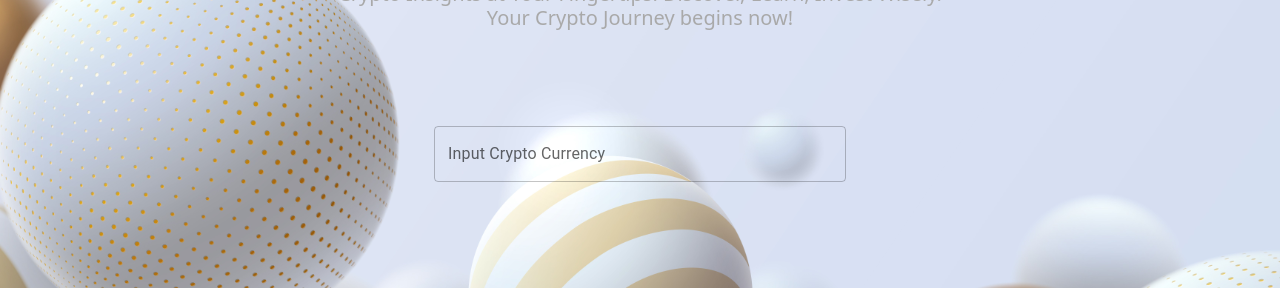
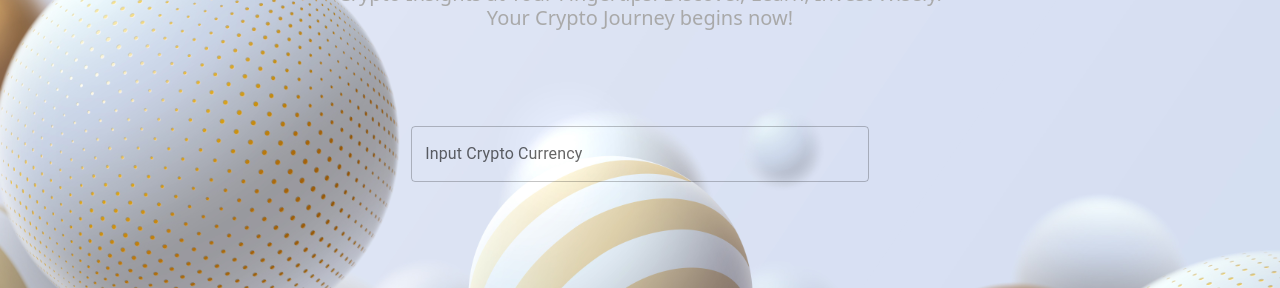
Before and after one commit to JoelCann/Cryptocurrency-Search-Engine, a React (Create React App) app: page / in a window 1280 px wide. Shown: the part 226-514 px from the top of the page. Built offline with nearby package versions, Linux system fonts and the light colour scheme.

Commit message:
corrected results display logic

```diff
--- a/src/App.css
+++ b/src/App.css
@@ -19,8 +19,6 @@
 
 .fgText {
   z-index: 1000;
-
-
 }
 
 
--- a/src/App.js
+++ b/src/App.js
@@ -1,94 +1,86 @@
 import './App.css';
-import React, { useState } from 'react'
-import '../node_modules/bootstrap/dist/css/bootstrap.min.css'
-import axios from 'axios'
-import background from './assets/White_balls.jpg'
+import React, { useState } from 'react';
+import '../node_modules/bootstrap/dist/css/bootstrap.min.css';
+import axios from 'axios';
+import background from './assets/White_balls.jpg';
 import { useOnKeyPress } from './Hooks/useOnKeyPress';
 import HeaderText from './components/HeaderText';
 import SearchBar from './components/SearchBar';
-import ResultsDisplay from './components/ResultsDisplay.js'
-
+import ResultsDisplay from './components/ResultsDisplay.js';
 
 function App() {
 
+  //declaration of states
+  const [pic, setPic] = useState("");
+  const [name, setName] = useState("");
+  const [symb, setSymb] = useState("");
+  const [lynk, setLynk] = useState("");
+  const [dollar, setDollar] = useState("");
+  const [euro, setEuro] = useState("");
+  const [pound, setPound] = useState("");
+  const [desc, setDesc] = useState("");
+  const [isVerified, setIsVerified] = useState(false);
+  const [showResults, setShowResults] = useState(false); // New state variable
 
 
-  const [pic, setPic] = useState("")
-  const [name, setName] = useState("")
-  const [symb, setSymb] = useState("")
-  const [lynk, setLynk] = useState("")
-  const [dollar, setDollar] = useState("")
-  const [euro, setEuro] = useState("")
-  const [pound, setPound] = useState("")
-  const [desc, setDesc] = useState("")
-  const [isVerified, setIsVerified] = useState(false);
-
-
+  //function to get data from public API
   const data_fetch = (crypto) => {
-
     const transCrypto = crypto.toLowerCase();
     console.log(transCrypto);
 
     const url = 'https://api.coingecko.com/api/v3/coins/' + transCrypto;
     axios.get(url)
       .then(result => {
-        console.log(result.data)
-        const resData = result.data
+        console.log(result);
+        const resData = result.data;
 
-        if (crypto === resData.id) {
+        if (transCrypto === resData.id) {
+          setPic(resData.image.large);
+          setName(resData.market_data.name);
+          setSymb(" (" + resData.symbol + ")");
+          setLynk(resData.links.homepage[0]);
+          setDollar("Price in Dollars($): " + resData.market_data.current_price.usd);
+          setEuro("Price in Euros(€): " + resData.market_data.current_price.eur);
+          setPound("Price in Pounds(£): " + resData.market_data.current_price.gbp);
+          setDesc(JSON.stringify(resData.description.en));
 
-          setPic(resData.image.large)
-          setName(resData.market_data.name)
-          setSymb(" (" + resData.symbol + ")")
-          setLynk(resData.links.homepage[0])
-          setDollar("Price in Dollars($): " + resData.market_data.current_price.usd)
-          setEuro("Price in Euros(€): " + resData.market_data.current_price.eur)
-          setPound("Price in Pounds(£): " + resData.market_data.current_price.gbp)
-          setDesc(JSON.stringify(resData.description.en))
-
-          setIsVerified(!isVerified);
+          setIsVerified(true); // Set to true when data is fetched
+          console.log(isVerified);
+          setShowResults(true); // Set to true to trigger rendering of ResultsDisplay
         }
       })
       .catch(err => {
         console.log(err);
 
         if (crypto === "") {
-          alert(`Please input a crypto currency in the search bar`);
+          alert(`Please input a cryptocurrency in the search bar`);
         }
 
         if (err.message === "Request failed with status code 404") {
           alert(`${err.message}
 
-          "${crypto}"  is not a valid Cryptocurrency
+          "${crypto}" is not a valid Cryptocurrency
           Please try again!.`);
         }
 
         if (err.code === "ERR_NETWORK") {
           alert(err.code + "\n Please check your network and try again.");
         }
-
       });
-  }
-
-
-
-
+  };
 
   const markup = { __html: desc };
 
   useOnKeyPress(data_fetch, "Enter");
 
-
   return (
     <React.Fragment>
-      <div className='App' style={{ backgroundImage: `url(${background})`, backgroundRepeat: 'no-repeat', backgroundPosition: 'center center', backgroundAttachment: 'fixed', backgroundSize: "cover", width: "100vw", height: "210vh" }}>
-        <header className="p-5" >
+      <div className='App cointainer-fluid' style={{ backgroundImage: `url(${background})`, backgroundRepeat: 'no-repeat', backgroundPosition: 'center center', backgroundAttachment: 'fixed', backgroundSize: "cover", width: "100vw", height: "210vh" }}>
+        <header className="p-5">
           <HeaderText />
-          <SearchBar
-            btnClickTrigger={data_fetch}
-          />
+          <SearchBar btnClickTrigger={data_fetch} />
           <div className="container-fluid">
-            {isVerified &&
+            {showResults &&
               <ResultsDisplay
                 picSource={pic}
                 coinName={name}
@@ -103,7 +95,6 @@ function App() {
           </div>
         </header>
       </div>
-
     </React.Fragment>
   );
 }
--- a/src/components/ResultsDisplay.js
+++ b/src/components/ResultsDisplay.js
@@ -1,6 +1,7 @@
 import React from 'react';
 
 function ResultsDisplay(props) {
+
     return (
         <div>
             <div className='containerMargin  text-center p-5 '>
--- a/src/components/SearchBar.js
+++ b/src/components/SearchBar.js
@@ -19,14 +19,11 @@ function SearchBar(props) {
     }
 
 
-
-    return (
-        <div>
-            <div className="col-md-12 d-flex justify-content-center p-5 "  >
+    return <div className="col-md-12 justify-content-center p-5 "  >
         <Box
             component="form"
             sx={{
-                        '& > :not(style)': { m: 1, width: '45ch' },
+                '& > :not(style)': { m: 1, width: '50ch' },
             }}
             noValidate
             autoComplete="off"
@@ -46,14 +43,13 @@ function SearchBar(props) {
                 }}
                 onBlur={changeCase}
             // className="w-25 form-control "
-
             />
         </Box>
         {istyping &&
             <Zoom in={istyping}>
                 <Button
                     variant="contained"
-                            size="small"
+                    size="large"
 
                     type="submit"
                     onClick={() => {
@@ -67,8 +63,7 @@ function SearchBar(props) {
             </Zoom>
         }
     </div>
-        </div>
-    )
+
 }
 
 export default SearchBar;
```
Also changed, not shown: public/logo192.png (deleted), public/logo512.png (deleted). Lines whose indentation alone changed are shown as unchanged.
